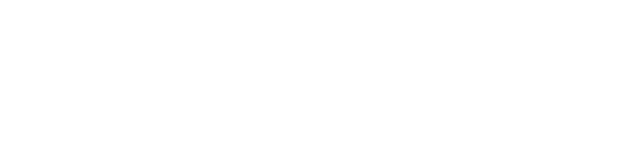
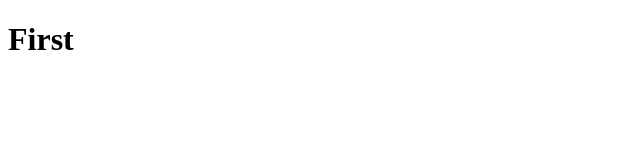
Before and after one commit to sebastienpuigrenier/WCS_helloWorld, a plain HTML site: page index.html in a window 1280 px wide. Shown: the whole page, without its empty margins (0-640 px from the left). Drawn offline with Linux system fonts and the light colour scheme.

Commit message:
Add <h1>

```diff
--- a/index.html
+++ b/index.html
@@ -7,6 +7,6 @@
     <title>Hello Word</title>
 </head>
 <body>
-
+    <h1>First</h1<
 </body>
 </html>
```
